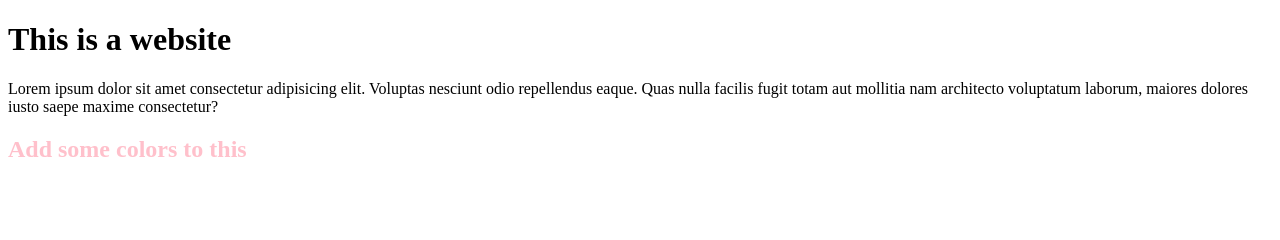
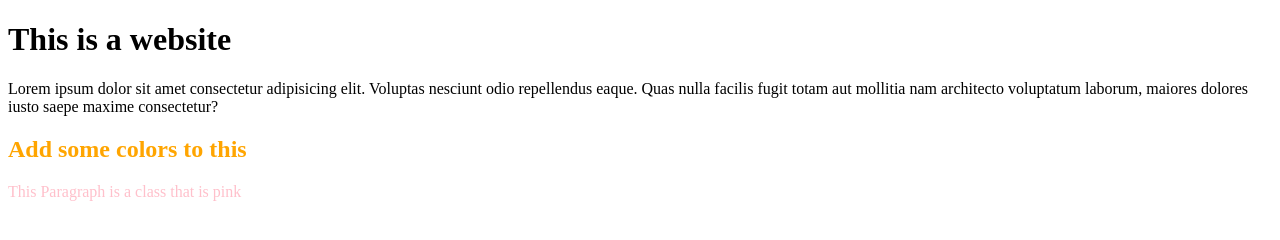
Before and after one commit to FatimaBadaoui/fakiko, a plain HTML site: page index.html in a window 1280 px wide. Drawn offline with Linux system fonts and the light colour scheme.

Commit message:
add color

```diff
--- a/css/styles.css
+++ b/css/styles.css
@@ -1,3 +1,7 @@
 h2 {
-    color: Pink;
+    color: orange;
 }
+
+.pink_p {
+    color: pink;
+}
--- a/index.html
+++ b/index.html
@@ -10,5 +10,6 @@
     <h1>This is a website</h1>
     <p>Lorem ipsum dolor sit amet consectetur adipisicing elit. Voluptas nesciunt odio repellendus eaque. Quas nulla facilis fugit totam aut mollitia nam architecto voluptatum laborum, maiores dolores iusto saepe maxime consectetur?</p>
     <h2>Add some colors to this</h2>
+    <p class="pink_p">This Paragraph is a class that is pink</p>
 </body>
 </html>
```
